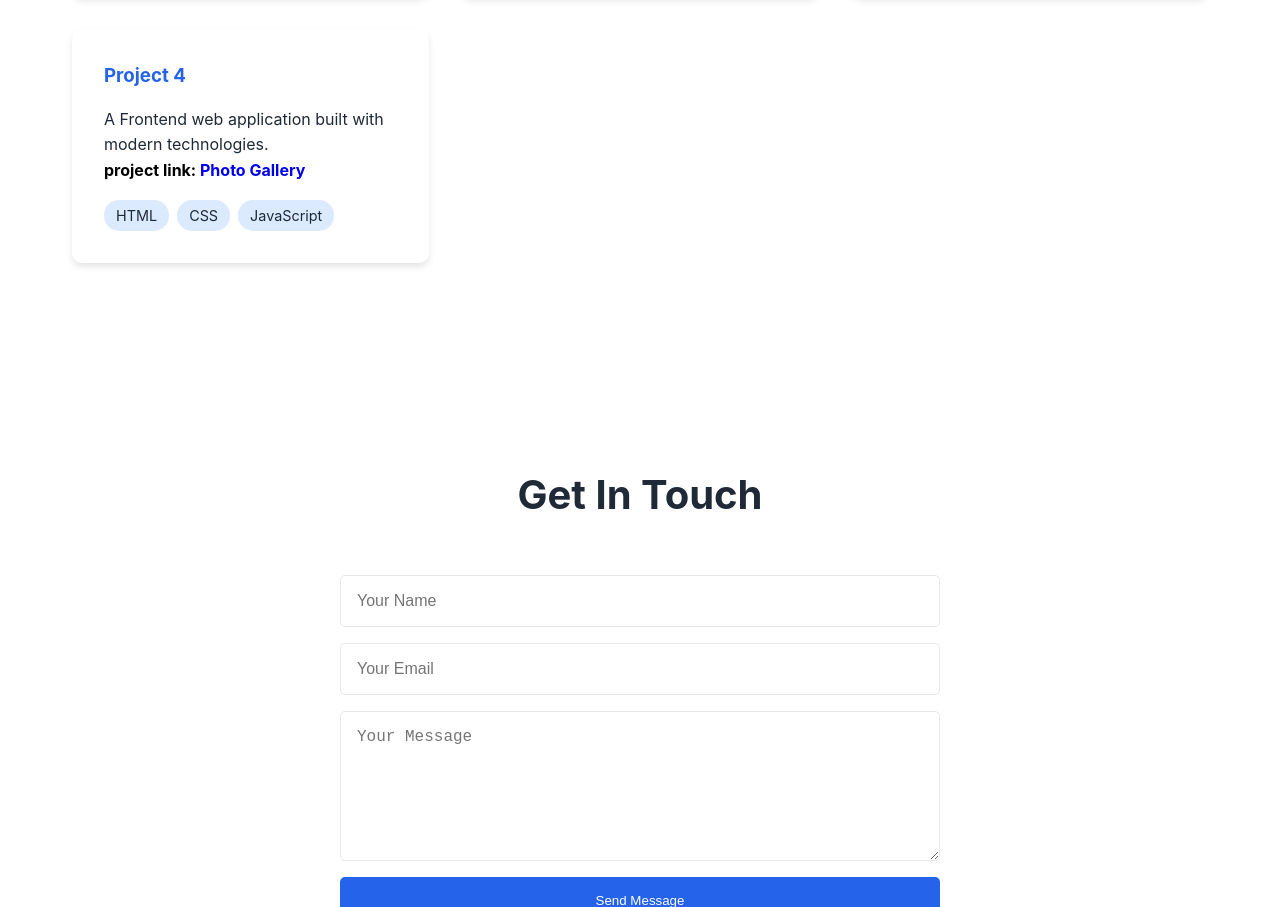
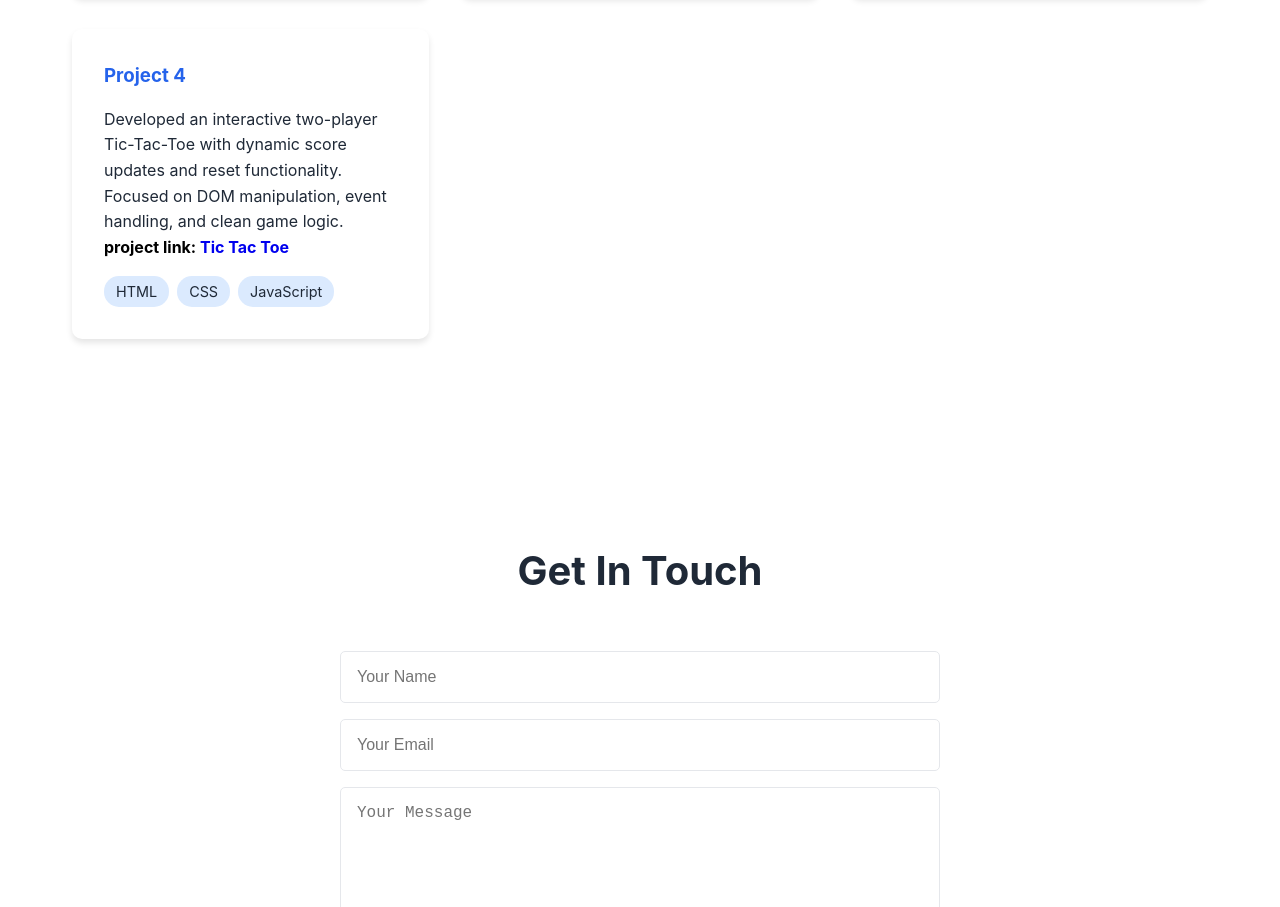
Before and after one commit to Syedsubhan1129/portfolio, a plain HTML site: page index.html in a window 1280 px wide. Shown: the part 2478-3385 px from the top of the page. Drawn offline with Linux system fonts and the light colour scheme.

Commit message:
added ticTacToe project

```diff
--- a/index.html
+++ b/index.html
@@ -127,8 +127,9 @@
                 </div>
                 <div class="project-card">
                     <h3>Project 4</h3>
-                    <p>A Frontend web application built with modern technologies.</p>
-                    <h4>project link: <a href="https://syedsubhan1129.github.io/photo-gallery/"> Photo Gallery</a></h4>
+                    <p>Developed an interactive two-player Tic-Tac-Toe with dynamic score updates and reset functionality.
+                        Focused on DOM manipulation, event handling, and clean game logic.</p>
+                    <h4>project link: <a href="https://syedsubhan1129.github.io/TicTacToe/"> Tic Tac Toe</a></h4>
                     <div class="tech-stack">
                         <span>HTML</span>
                         <span>CSS</span>
```
